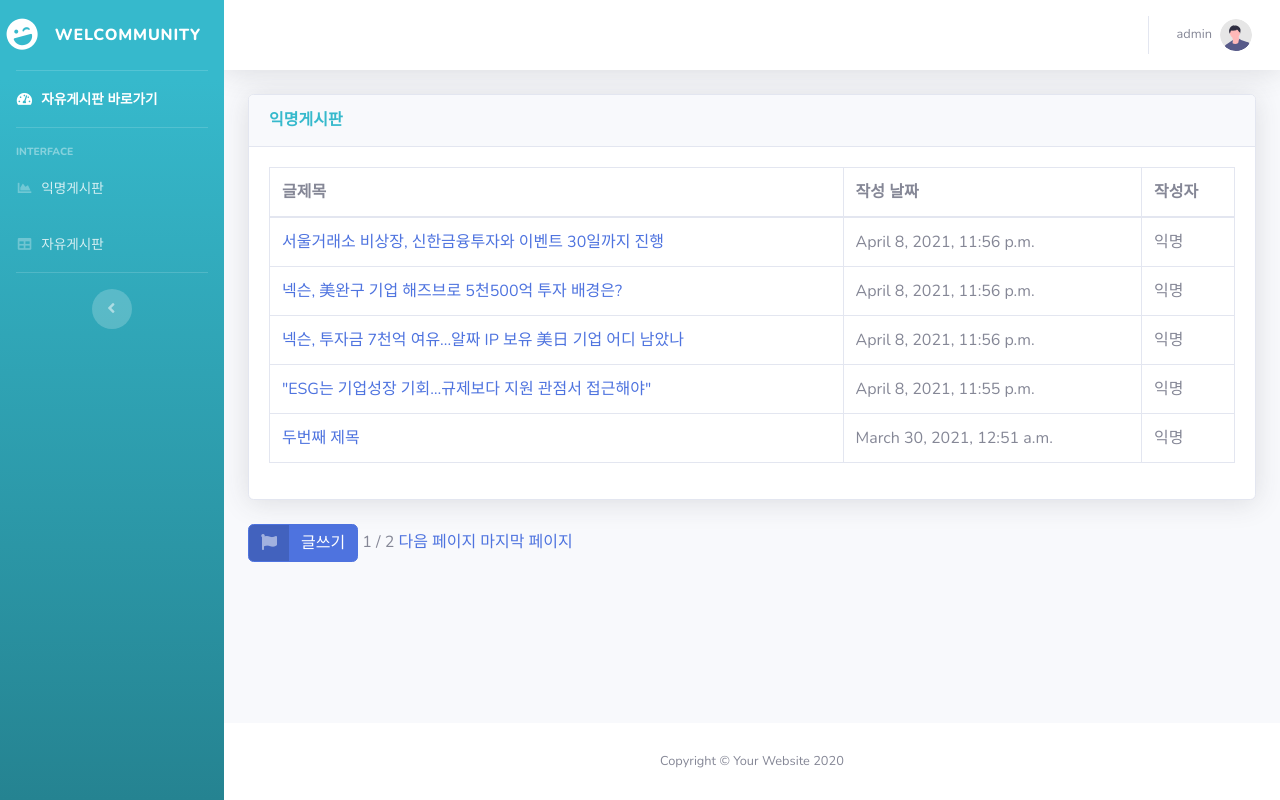
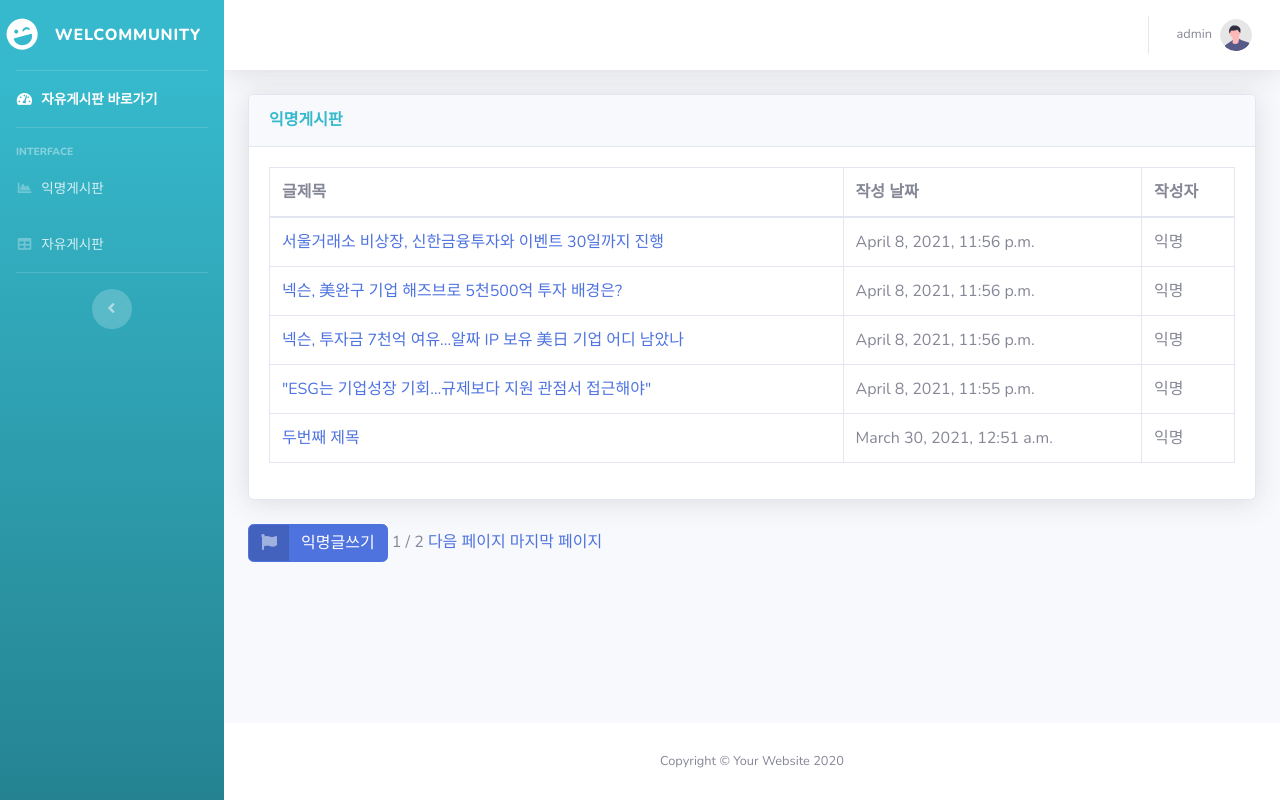
Before and after one commit to LEEJUNB/20210425_django_NaverMovieInfo, a Django app: page / in a window 1280 px wide. Run offline with Django 3.2, Linux system fonts and the light colour scheme; a user stored in the database is signed in; data comes from the database, SQL or seed files in the repository; some libraries are stand-ins or nearby versions.

Commit message:
글쓰기명 수정

```diff
--- a/devcommu/commuapp/templates/free_index.html
+++ b/devcommu/commuapp/templates/free_index.html
@@ -34,7 +34,7 @@
     <span class="icon text-white-50">
         <i class="fas fa-flag"></i>
     </span>
-    <span class="text">글쓰기</span>
+    <span class="text">자유글쓰기</span>
 </a>
 {% endif %}
 {% endblock %}
--- a/devcommu/commuapp/templates/index.html
+++ b/devcommu/commuapp/templates/index.html
@@ -40,7 +40,7 @@
         <span class="icon text-white-50">
             <i class="fas fa-flag"></i>
         </span>
-        <span class="text">글쓰기</span>
+        <span class="text">익명글쓰기</span>
     </a>
 {% endif %}
 
```
